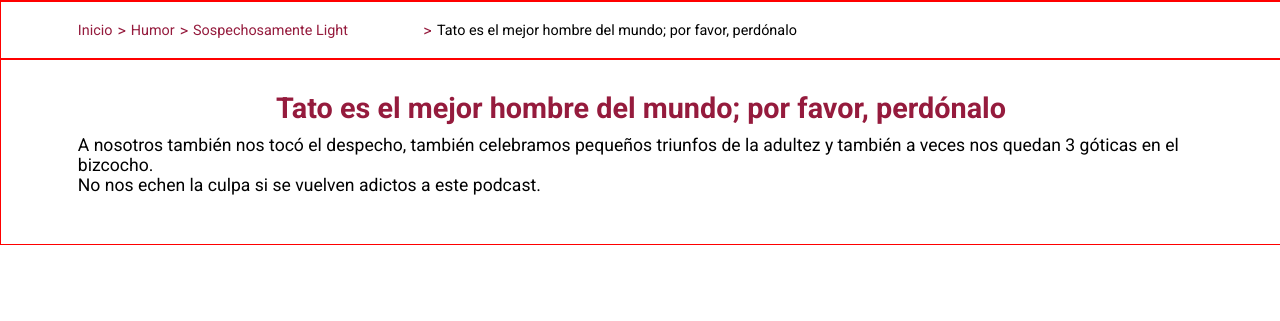
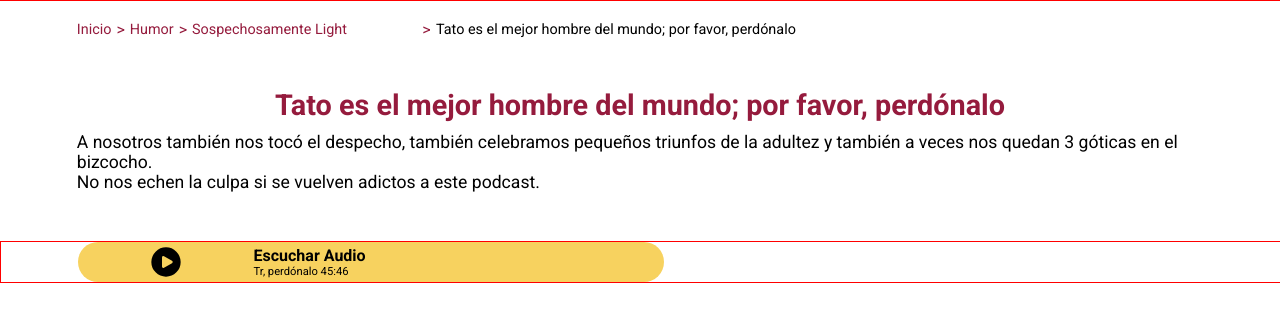
Before and after one commit to Jhon-GG/caracolTechnicalProof, a website: page index.html in a window 1280 px wide. Shown: the part 153-474 px from the top of the page. Drawn offline with Linux system fonts and the light colour scheme.

Commit message:
feat: :construction: Working in the audioPlayer part
AudioPlayer part

```diff
--- a/index.html
+++ b/index.html
@@ -67,7 +67,19 @@
             <p>A nosotros también nos tocó el despecho, también celebramos pequeños triunfos de la adultez y también a veces nos quedan 3 góticas en el bizcocho.<br/>No nos echen la culpa si se vuelven adictos a este podcast.</p>
         </div>
     </section>
-
+    <section class="audioPlayer">
+        <div class="audioPlayerCenter">
+            <div class="audioPlayerBox">
+                <a class="audioButton" href="https://traffic.omny.fm/d/clips/1fc614ef-7db7-429f-a252-a989012fd0c6/0698957d-3bf8-4ceb-a451-aeda015e2616/f048be02-cbb1-427d-a1e8-aee301640c97/audio.mp3">
+                    <img src="src/assets/images/audioPlayer.svg" alt="play">
+                </a>
+                <div class="audioTitle">
+                    <h1>Escuchar Audio</h1>
+                    <p>Tr, perdónalo <span>45:46</span></p>
+                </div>
+            </div>
+        </div>
+    </section>
 
     <script src="src/js/app.js" defer></script>
 </body>
--- a/src/styles/main.less
+++ b/src/styles/main.less
@@ -4,6 +4,7 @@
 @hover: #b4b4b467;
 @roboto: 'Roboto';
 @fontColor: #000;
+@audioPlayer: rgb(247, 210, 95);
 
 
 * {
@@ -237,7 +238,6 @@ html, body {
 
 .start{
     display: flex;
-    border: 1px solid red;
     flex-direction: row;
     width: 100vw;
     height: 7vh;
@@ -350,7 +350,6 @@ html, body {
 .headline{
     display: flex;
     flex-direction: column;
-    border: 1px solid red;
     justify-content: center;
     align-items: center;
     height: 23vh;
@@ -379,3 +378,73 @@ html, body {
     height: auto;
     font-size: 1.1rem;
 }
+
+
+
+// ----------------------------------------- SIXTH PARTH
+
+
+.audioPlayer{
+    display: flex;
+    flex-direction: row;
+    width: 100vw;
+    height: 5vh;
+    justify-content: center;
+    align-items: center;
+    border: 1px solid red;
+}
+
+.audioPlayerCenter{
+    display: flex;
+    flex-direction: row;
+    align-items: center;
+    width: 88vw;
+    height: 100%;
+}
+
+.audioPlayerBox{
+    display: flex;
+    flex-direction: row;
+    align-items: center;
+    width: 52%;
+    height: 100%;
+    background-color: @audioPlayer;
+    border-top-left-radius: 25px;
+    border-top-right-radius: 25px;
+    border-bottom-left-radius: 25px;
+    border-bottom-right-radius: 25px;
+}
+
+.audioButton{
+    display: flex;
+    justify-content: center;
+    align-items: center;
+    width: 30%;
+    height: 100%;
+    background: none;
+}
+
+.audioPlayerBox img{
+    width: 80;
+    height: 80%;
+}
+
+.audioTitle{
+    display: flex;
+    flex-direction: column;
+    justify-content: center;
+    width: 70%;
+    height: 100%;
+}
+
+.audioTitle h1{
+    font-size: 1rem;
+    color: @fontColor;
+    margin: 0;
+}
+
+.audioTitle p{
+    font-size: 0.7rem;
+    color: @fontColor;
+    margin: 0;
+}
```
Also changed, not shown: src/assets/images/audioPlayer.svg (added), src/styles/main.css.
